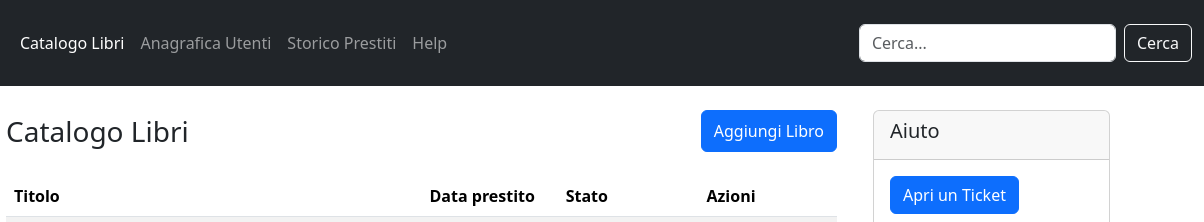
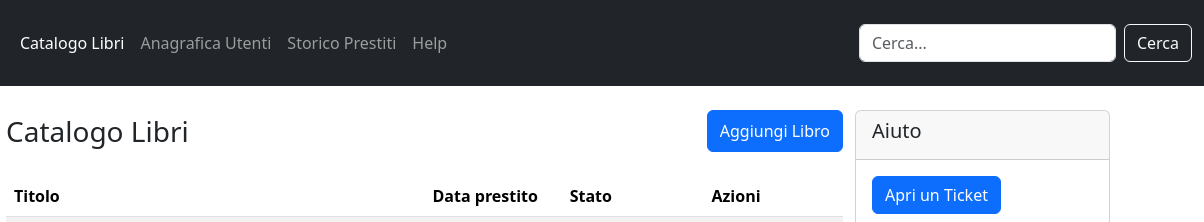
Before and after one commit to vincenzo-adami/html-css-bootstrap-dashboard, a plain HTML site: page index.html in a window 1280 px wide. Shown: the top 222 px of the page, 76-1280 px from the left. Drawn offline with nearby package versions, Linux system fonts and the light colour scheme.

Commit message:
ADD: clean some usefull code and typo

```diff
--- a/index.html
+++ b/index.html
@@ -11,7 +11,7 @@
     <!-- bootstrap icon css -->
     <link rel="stylesheet" href="https://cdn.jsdelivr.net/npm/bootstrap-icons@1.11.3/font/bootstrap-icons.min.css">
   </head>
-  </head>
+
 
   <body>
 
@@ -19,7 +19,7 @@
       <nav class="navbar navbar-expand-xl navbar-dark bg-dark">
         <div class="container-fluid">
           <a class="navbar-brand" href="/index.html">
-            <img src="./img/duck.png" alt="logo" height="60px">
+            <img src="./img/duck.png" alt="logo" height="60">
           </a>
           <button class="navbar-toggler" type="button" data-bs-toggle="collapse"
             data-bs-target="#navbarSupportedContent" aria-controls="navbarSupportedContent" aria-expanded="false"
@@ -59,10 +59,10 @@
 
     <main>
       <section class="container p-4">
-        <div class="row gx-5">
+        <div class="row">
           <div class="col-12 col-xl-9">
             <div class="row row-gap-4">
-              <div class="container d-flex justify-content-between p-0">
+              <div class="d-flex justify-content-between p-0">
                 <span class="fs-3">Catalogo Libri</span>
                 <button class="btn btn-primary text-nowrap">Aggiungi Libro</button>
               </div>
@@ -231,7 +231,9 @@
                     </td>
                   </tr>
                   <tr>
-                    <td>Le cronache di Narnia: il leone, la strega e l'armadio</td>
+                    <td>
+                      Le cronache di Narnia: il leone, la strega e l'armadio
+                    </td>
                     <td class="d-none d-md-table-cell">25/07/2023</td>
                     <td>
                       <span class="badge text-bg-warning text-white">
```
